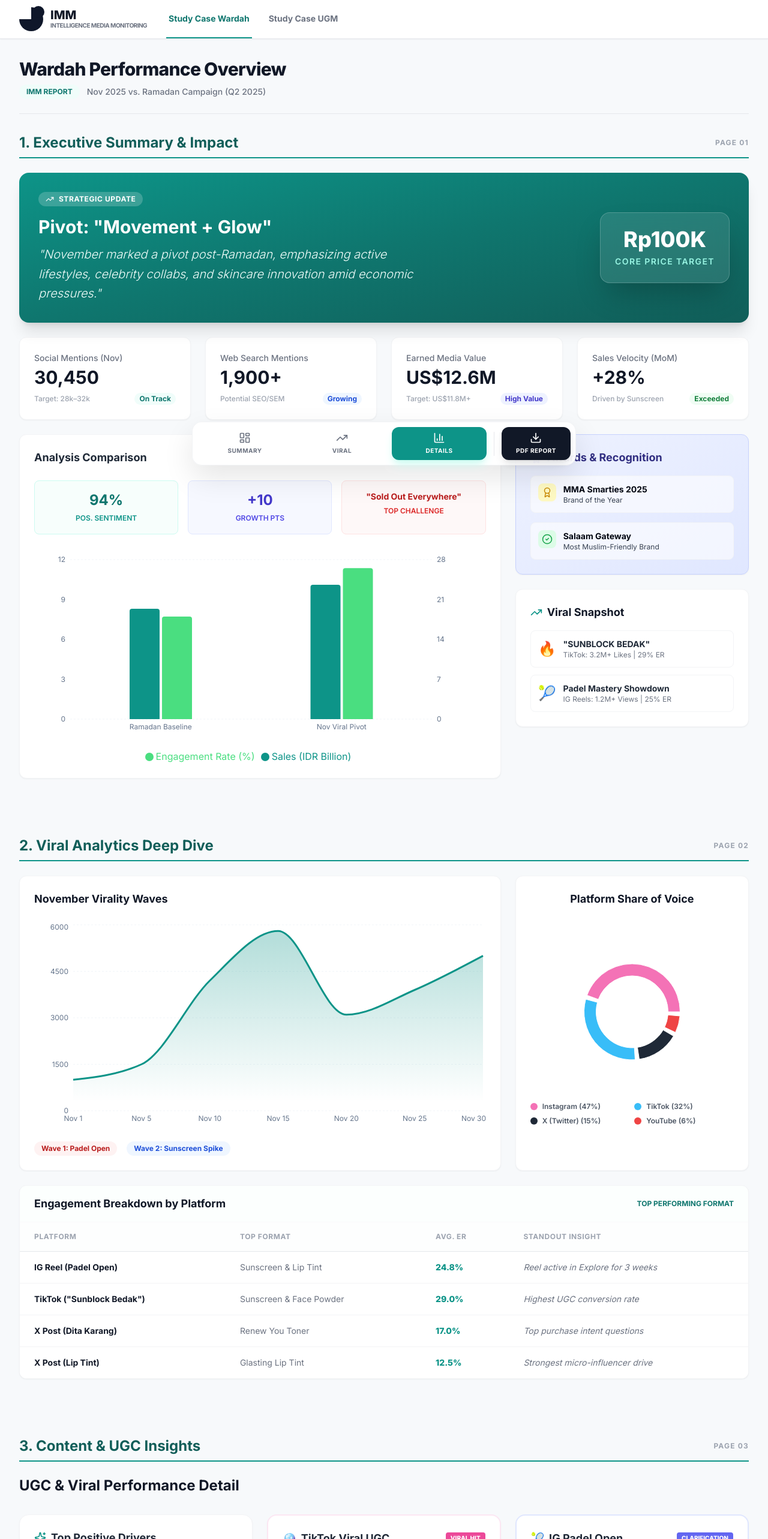
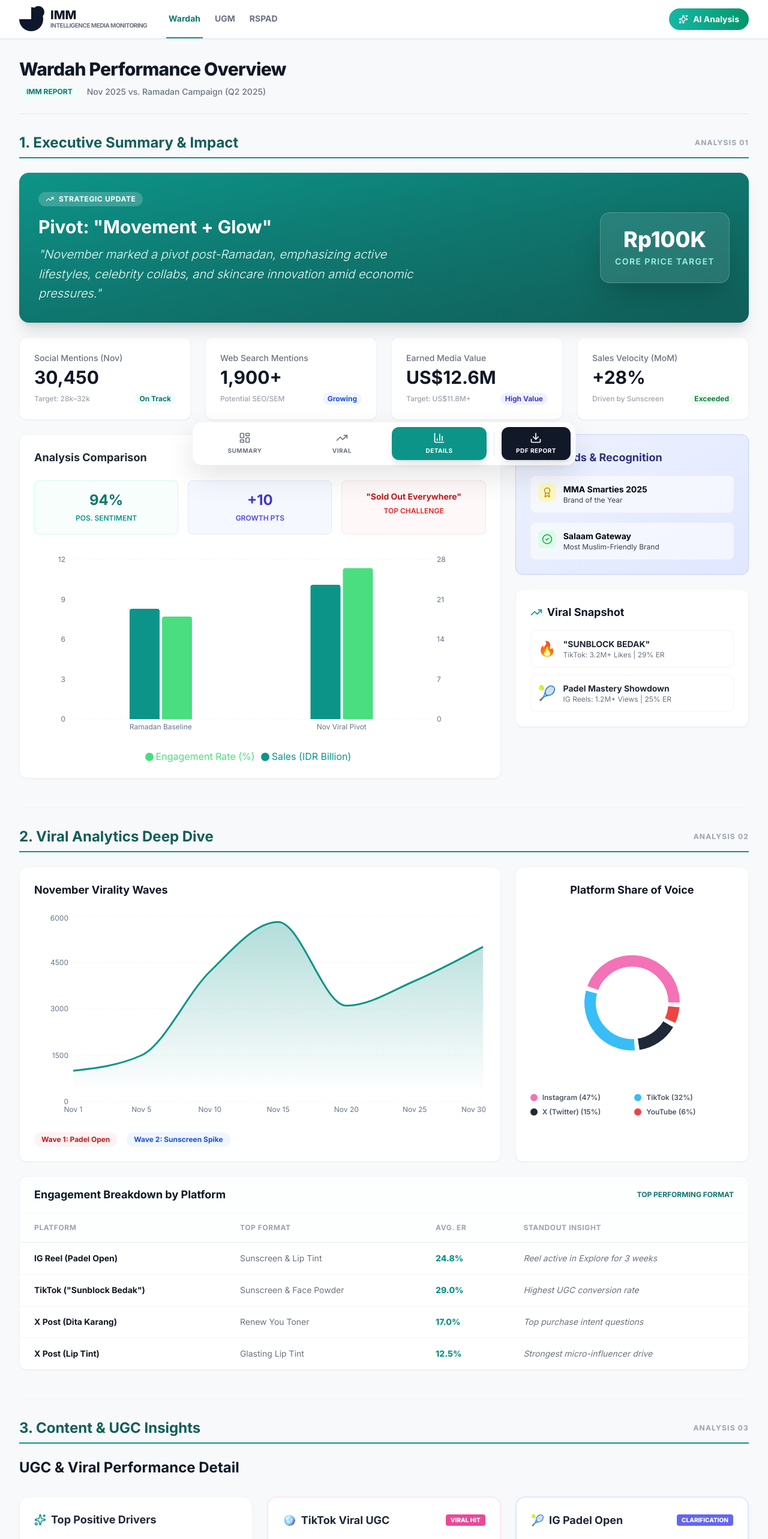
Before and after one commit to anqi-tama/imm-studycase, a React (Vite) app: page / in a window 1280 px wide. Shown: the top 2566 px of the page at 60% size. Built offline with nearby package versions, Linux system fonts and the light colour scheme.

Commit message:
Update App.tsx

```diff
--- a/App.tsx
+++ b/App.tsx
@@ -6,12 +6,14 @@
   LayoutDashboard,
   Download
 } from 'lucide-react';
-import { TabId, CaseStudy, CaseStudyData } from './types.ts';
-import SummaryTab from './components/SummaryTab.tsx';
-import ViralDiveTab from './components/ViralDiveTab.tsx';
-import ContentDetailTab from './components/ContentDetailTab.tsx';
-import { WARDAH_DATA } from './data/wardah.ts';
-import { UGM_DATA } from './data/ugm.ts';
+import { TabId, CaseStudy, CaseStudyData } from './types';
+import SummaryTab from './components/SummaryTab';
+import ViralDiveTab from './components/ViralDiveTab';
+import ContentDetailTab from './components/ContentDetailTab';
+import AiInsight from './components/AiInsight';
+import { WARDAH_DATA } from './data/wardah';
+import { UGM_DATA } from './data/ugm';
+import { RSPAD_DATA } from './data/rspad';
 
 const SimpleIMMLogo = () => (
   <div className="relative w-10 h-10 flex items-center justify-center">
@@ -24,7 +26,15 @@
   const [currentCase, setCurrentCase] = useState<CaseStudy>('wardah');
   const [activeTab, setActiveTab] = useState<TabId>('summary');
 
-  const currentData: CaseStudyData = currentCase === 'wardah' ? WARDAH_DATA : UGM_DATA;
+  const getCaseData = (study: CaseStudy): CaseStudyData => {
+    switch(study) {
+      case 'ugm': return UGM_DATA;
+      case 'rspad': return RSPAD_DATA;
+      default: return WARDAH_DATA;
+    }
+  };
+
+  const currentData: CaseStudyData = getCaseData(currentCase);
 
   const handleDownloadPdf = () => {
     window.print();
@@ -65,6 +75,14 @@
     return () => window.removeEventListener('scroll', handleScroll);
   }, []);
 
+  const getBrandColorClass = (study: CaseStudy) => {
+    if (study === 'wardah') return 'teal';
+    if (study === 'ugm') return 'indigo';
+    return 'emerald'; // for RSPAD
+  };
+
+  const color = getBrandColorClass(currentCase);
+
   return (
     <div className="min-h-screen bg-[#f7f9fb]">
       <nav className="bg-white border-b border-gray-200 sticky top-0 z-50 shadow-sm no-print">
@@ -79,74 +97,109 @@
                 </div>
               </div>
 
-              <div className="flex items-center space-x-6">
+              <div className="flex items-center space-x-4 overflow-x-auto no-scrollbar">
                 <button
                   onClick={() => setCurrentCase('wardah')}
-                  className={`flex items-center text-sm font-bold h-16 px-1 border-b-2 transition-all ${currentCase === 'wardah' ? 'text-teal-700 border-teal-600' : 'text-gray-500 border-transparent hover:text-teal-600'}`}
+                  className={`flex items-center text-xs sm:text-sm font-bold h-16 px-1 border-b-2 whitespace-nowrap transition-all ${currentCase === 'wardah' ? 'text-teal-700 border-teal-600' : 'text-gray-500 border-transparent hover:text-teal-600'}`}
                 >
-                  Study Case Wardah
+                  Wardah
                 </button>
                 <button
                   onClick={() => setCurrentCase('ugm')}
-                  className={`flex items-center text-sm font-bold h-16 px-1 border-b-2 transition-all ${currentCase === 'ugm' ? 'text-indigo-700 border-indigo-600' : 'text-gray-500 border-transparent hover:text-indigo-600'}`}
+                  className={`flex items-center text-xs sm:text-sm font-bold h-16 px-1 border-b-2 whitespace-nowrap transition-all ${currentCase === 'ugm' ? 'text-indigo-700 border-indigo-600' : 'text-gray-500 border-transparent hover:text-indigo-600'}`}
                 >
-                  Study Case UGM
+                  UGM
+                </button>
+                <button
+                  onClick={() => setCurrentCase('rspad')}
+                  className={`flex items-center text-xs sm:text-sm font-bold h-16 px-1 border-b-2 whitespace-nowrap transition-all ${currentCase === 'rspad' ? 'text-emerald-700 border-emerald-600' : 'text-gray-500 border-transparent hover:text-emerald-600'}`}
+                >
+                  RSPAD
                 </button>
               </div>
+            </div>
+
+            <div className="flex items-center space-x-4">
+              <AiInsight currentCase={currentCase} />
             </div>
           </div>
         </div>
       </nav>
 
-      <main className="max-w-7xl mx-auto px-4 sm:px-6 lg:px-8 py-8 pb-32 print:max-w-none print:w-full print:px-0 print:py-0">
-        <header className="mb-8 border-b border-gray-200 pb-6 flex justify-between items-end print:mb-4 print:pb-2">
+      <main className="max-w-7xl mx-auto px-4 sm:px-6 lg:px-8 py-8 pb-32">
+        <header className="mb-8 border-b border-gray-200 pb-6 flex flex-col md:flex-row justify-between items-start md:items-end gap-4">
           <div>
             <h2 className="text-3xl font-extrabold text-gray-900 tracking-tight">
               {currentData.name} Performance Overview
             </h2>
             <div className="flex items-center mt-2 text-gray-500 font-medium">
-              <span className={`px-3 py-1 rounded-full text-xs font-bold mr-3 ${currentCase === 'wardah' ? 'bg-teal-50 text-teal-700' : 'bg-indigo-50 text-indigo-700'}`}>
+              <span className={`px-3 py-1 rounded-full text-xs font-bold mr-3 ${
+                color === 'teal' ? 'bg-teal-50 text-teal-700' :
+                color === 'indigo' ? 'bg-indigo-50 text-indigo-700' :
+                'bg-emerald-50 text-emerald-700'
+              }`}>
                 IMM REPORT
               </span>
               <span className="text-sm">{currentData.period}</span>
             </div>
           </div>
           <div className="hidden print:block text-right">
-             <div className="font-black text-3xl text-[#0f172a]">IMM</div>
-             <div className="text-[8px] font-bold text-gray-400 uppercase tracking-widest leading-none">Intelligence Media Monitoring</div>
+             <div className="font-black text-2xl text-[#0f172a]">IMM</div>
+             <div className="text-[8px] font-bold text-gray-400 uppercase">Intelligence Media Monitoring</div>
           </div>
         </header>
 
-        <div className="space-y-16 print:space-y-0">
-          {/* HALAMAN 1 */}
+        <div className="space-y-12">
           <section id="summary" className="scroll-mt-20">
-            <div className={`mb-6 border-b-2 pb-2 flex items-center justify-between ${currentCase === 'wardah' ? 'border-teal-600' : 'border-indigo-600'} print:mb-3`}>
-               <h3 className={`text-2xl font-bold ${currentCase === 'wardah' ? 'text-teal-800' : 'text-indigo-800'}`}>
+            <div className={`mb-6 border-b-2 pb-2 flex items-center justify-between ${
+                color === 'teal' ? 'border-teal-600' :
+                color === 'indigo' ? 'border-indigo-600' :
+                'border-emerald-600'
+            }`}>
+               <h3 className={`text-2xl font-bold ${
+                color === 'teal' ? 'text-teal-800' :
+                color === 'indigo' ? 'text-indigo-800' :
+                'text-emerald-800'
+               }`}>
                  1. Executive Summary & Impact
                </h3>
-               <span className="text-xs font-bold text-gray-400 uppercase tracking-widest">Page 01</span>
+               <span className="text-xs font-bold text-gray-400 uppercase tracking-widest">Analysis 01</span>
             </div>
             <SummaryTab data={currentData} />
           </section>
 
-          {/* HALAMAN 2 */}
-          <section id="viral-dive" className="scroll-mt-20 pt-8 print:pt-4">
-            <div className={`mb-6 border-b-2 pb-2 flex items-center justify-between ${currentCase === 'wardah' ? 'border-teal-600' : 'border-indigo-600'} print:mb-3`}>
-               <h3 className={`text-2xl font-bold ${currentCase === 'wardah' ? 'text-teal-800' : 'text-indigo-800'}`}>
+          <section id="viral-dive" className="scroll-mt-20 pt-8 border-t border-gray-100">
+            <div className={`mb-6 border-b-2 pb-2 flex items-center justify-between ${
+                color === 'teal' ? 'border-teal-600' :
+                color === 'indigo' ? 'border-indigo-600' :
+                'border-emerald-600'
+            }`}>
+               <h3 className={`text-2xl font-bold ${
+                color === 'teal' ? 'text-teal-800' :
+                color === 'indigo' ? 'text-indigo-800' :
+                'text-emerald-800'
+               }`}>
                  2. Viral Analytics Deep Dive
                </h3>
-               <span className="text-xs font-bold text-gray-400 uppercase tracking-widest">Page 02</span>
+               <span className="text-xs font-bold text-gray-400 uppercase tracking-widest">Analysis 02</span>
             </div>
             <ViralDiveTab data={currentData} />
           </section>
 
-          {/* HALAMAN 3 */}
-          <section id="content-detail" className="scroll-mt-20 pt-8 print:pt-4">
-            <div className={`mb-6 border-b-2 pb-2 flex items-center justify-between ${currentCase === 'wardah' ? 'border-teal-600' : 'border-indigo-600'} print:mb-3`}>
-               <h3 className={`text-2xl font-bold ${currentCase === 'wardah' ? 'text-teal-800' : 'text-indigo-800'}`}>
+          <section id="content-detail" className="scroll-mt-20 pt-8 border-t border-gray-100">
+            <div className={`mb-6 border-b-2 pb-2 flex items-center justify-between ${
+                color === 'teal' ? 'border-teal-600' :
+                color === 'indigo' ? 'border-indigo-600' :
+                'border-emerald-600'
+            }`}>
+               <h3 className={`text-2xl font-bold ${
+                color === 'teal' ? 'text-teal-800' :
+                color === 'indigo' ? 'text-indigo-800' :
+                'text-emerald-800'
+               }`}>
                  3. Content & UGC Insights
                </h3>
-               <span className="text-xs font-bold text-gray-400 uppercase tracking-widest">Page 03</span>
+               <span className="text-xs font-bold text-gray-400 uppercase tracking-widest">Analysis 03</span>
             </div>
             <ContentDetailTab data={currentData} />
           </section>
@@ -166,7 +219,7 @@
                 onClick={() => scrollToSection(tab.id as TabId)}
                 className={`flex-1 flex flex-col items-center justify-center py-2 px-1 rounded-xl transition-all ${
                   activeTab === tab.id
-                  ? (currentCase === 'wardah' ? 'bg-teal-600 shadow-teal-100' : 'bg-indigo-600 shadow-indigo-100') + ' text-white shadow-lg'
+                  ? (color === 'teal' ? 'bg-teal-600' : color === 'indigo' ? 'bg-indigo-600' : 'bg-emerald-600') + ' text-white shadow-lg'
                   : 'text-gray-500 hover:bg-gray-100 hover:text-gray-900'
                 }`}
               >
```
